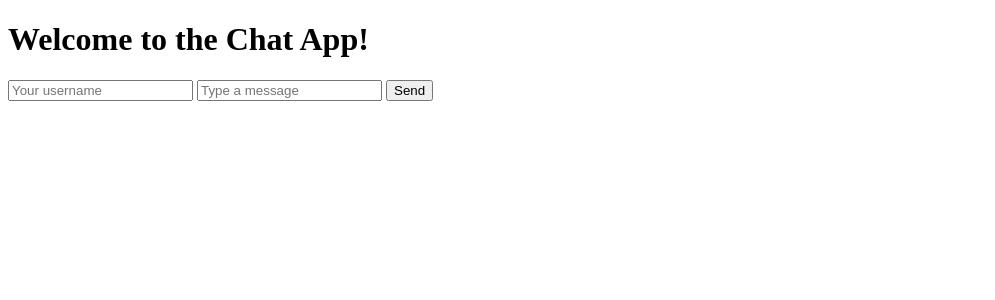
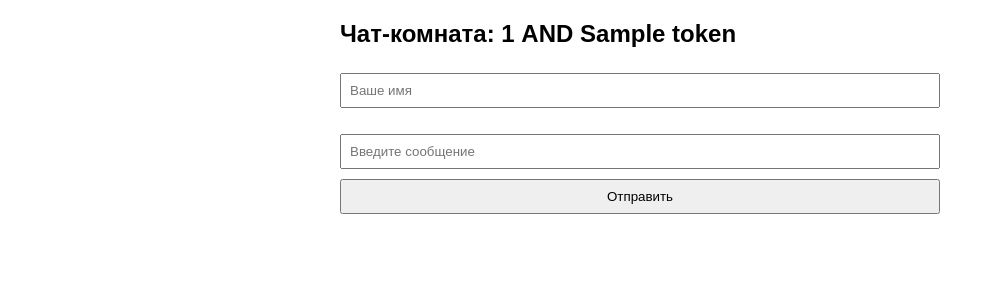
Before and after one commit to LogicNotHere/ChatApp, a Flask app: template app/templates/index.html in a window 1280 px wide. Shown: the top 300 px of the page, without its empty margins (0-995 px from the left). Run offline with Flask 2, Linux system fonts and the light colour scheme; the template is opened without the code that fills it: most values are stand-ins (such as "Sample title", 1, 10 or a date in 2020); parts of the project's set-up code (start-up, migrations or seed data) failed here and were passed over; some libraries are stand-ins or nearby versions.

Commit message:
redis+celery,online and chat rooms

```diff
--- a/app/tasks.py
+++ b/app/tasks.py
@@ -24,3 +24,7 @@ def sync_online_status():
             User.set_online(username, online=True)  # last_online больше N и если больше N то был давно
         else:
             User.set_online(username, online=False)  # is_online
+
+@celery.task
+def save_message_to_mongo():
+    pass
--- a/app/templates/index.html
+++ b/app/templates/index.html
@@ -2,29 +2,48 @@
 <html lang="en">
 <head>
     <meta charset="UTF-8">
-    <meta name="viewport" content="width=device-width, initial-scale=1.0">
-    <title>Chat App</title>
-    <script src="https://cdnjs.cloudflare.com/ajax/libs/socket.io/4.5.4/socket.io.js"></script>
+    <title>Чат</title>
+    <script src="https://cdn.socket.io/4.6.1/socket.io.min.js"></script>
+    <script>
+        const room_id = "{{ room_id }}";
+        const token = "{{ token }}";
+    </script>
+    <style>
+        body { font-family: Arial, sans-serif; margin: 20px; }
+        #chat-container { max-width: 600px; margin: 0 auto; }
+        #messages { list-style-type: none; padding: 0; }
+        #messages li { padding: 5px 10px; border-bottom: 1px solid #ddd; }
+        input, button { padding: 8px; margin: 5px 0; width: 100%; box-sizing: border-box; }
+    </style>
 </head>
 <body>
-    <h1>Welcome to the Chat App!</h1>
-    <div id="chat">
+    <div id="chat-container">
+        <h2>Чат-комната: {{ room_id }} AND {{ token }}</h2>
+
+        <input type="text" id="username" placeholder="Ваше имя">
         <ul id="messages"></ul>
-        <input id="username" type="text" placeholder="Your username">
-        <input id="message" type="text" placeholder="Type a message">
-        <button onclick="sendMessage()">Send</button>
+
+        <input type="text" id="message" placeholder="Введите сообщение">
+        <button onclick="sendMessage()">Отправить</button>
     </div>
 
     <script>
-        // Подключение к WebSocket
         const socket = io();
 
-        // Обработка входящих сообщений
+        // Подключение к комнате
+        socket.emit('join', { room: room_id });
+
+        // Получение сообщений
         socket.on('receive_message', function(data) {
             const messages = document.getElementById('messages');
             const li = document.createElement('li');
             li.textContent = `${data.username}: ${data.message}`;
             messages.appendChild(li);
+        });
+
+        // Обработка ошибок
+        socket.on('error', function(data) {
+            alert(data.msg);
         });
 
         // Отправка сообщения
@@ -33,10 +52,14 @@
             const message = document.getElementById('message').value;
 
             if (username && message) {
-                socket.emit('send_message', { username, message });
-                document.getElementById('message').value = '';  // Очистка поля ввода
+                socket.emit('send_message', {
+                    username: username,
+                    message: message,
+                    room: room_id
+                });
+                document.getElementById('message').value = '';
             } else {
-                alert('Username and message are required!');
+                alert('Введите имя и сообщение!');
             }
         }
     </script>
--- a/app/templates/login.html
+++ b/app/templates/login.html
@@ -39,7 +39,7 @@
 
                 if (response.ok) {
                     // После успешного входа перенаправляем на защищенную страницу
-                    window.location.href = '/chat';
+                    window.location.href = '/create_chat';
                 } else {
                     const result = await response.json();
                     errorElement.textContent = result.error || "Login failed!";
--- a/requirements.txt
+++ b/requirements.txt
@@ -7,3 +7,4 @@ PyJWT==2.8.0
 passlib==1.7.4
 celery==5.3.6
 redis==4.6.0
+eventlet==0.33.3
```
Also changed, not shown: app/__init__.py (+10 -3 lines), app/models/room.py (added, +23 -0 lines), app/models/user.py (+9 -7 lines), app/redis.py (+15 -4 lines), app/routes/main.py (+25 -6 lines), app/routes/socket.py (+26 -8 lines), 1 other file.
